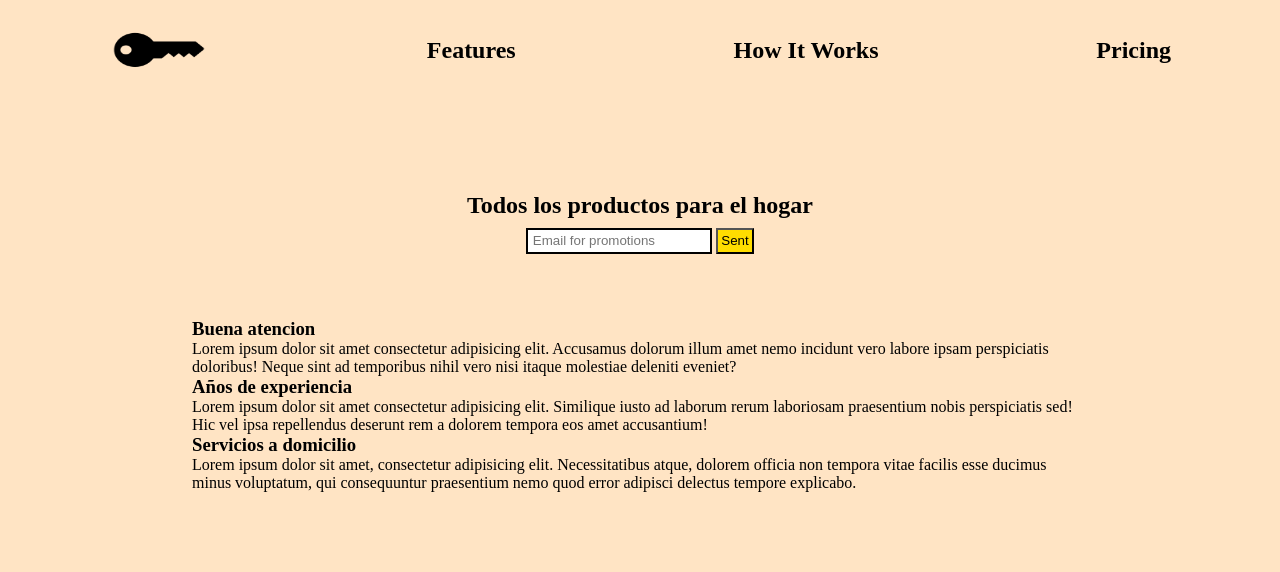
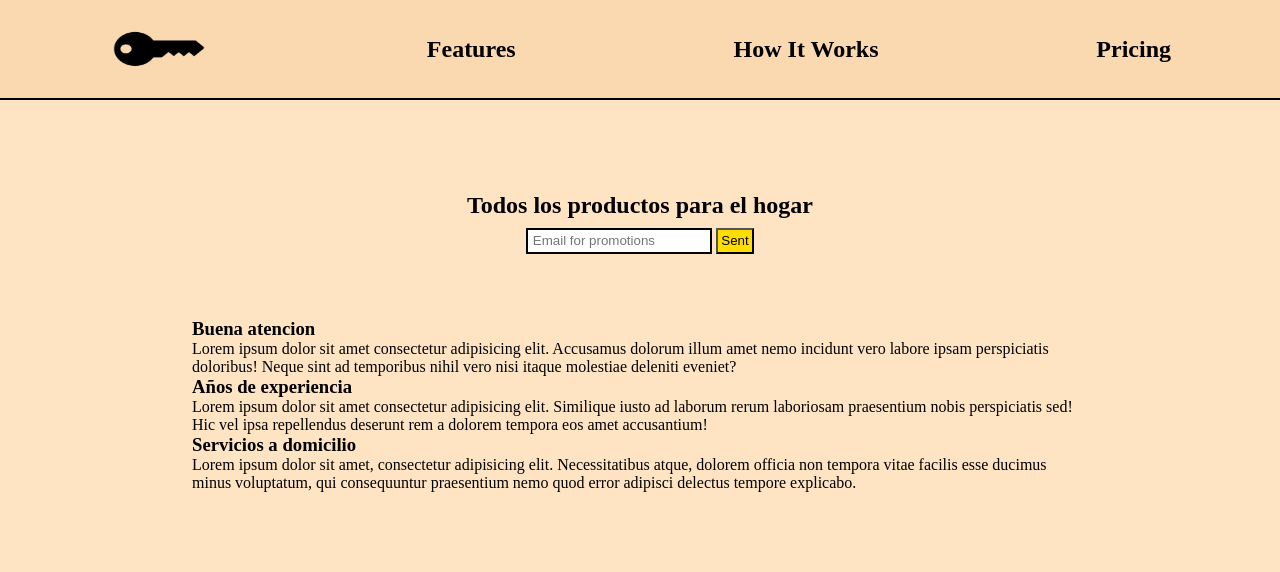
Before and after one commit to jopiatomas/Product-Landing-Page, a plain HTML site: page index.html in a window 1280 px wide. Shown: the top 572 px of the page. Drawn offline with Linux system fonts and the light colour scheme.

Commit message:
Correction

```diff
--- a/styles.css
+++ b/styles.css
@@ -14,10 +14,11 @@ body{
     left: 0;
     width: 100%;
     height: 100px;
-    background-color: bisque;
+    background-color: rgb(250, 217, 176);
     display: flex;
     justify-content: space-around;
     align-items: center;
+    border-bottom: 2px solid black;
 }
 #nav-bar a{
     text-decoration: none;
```
